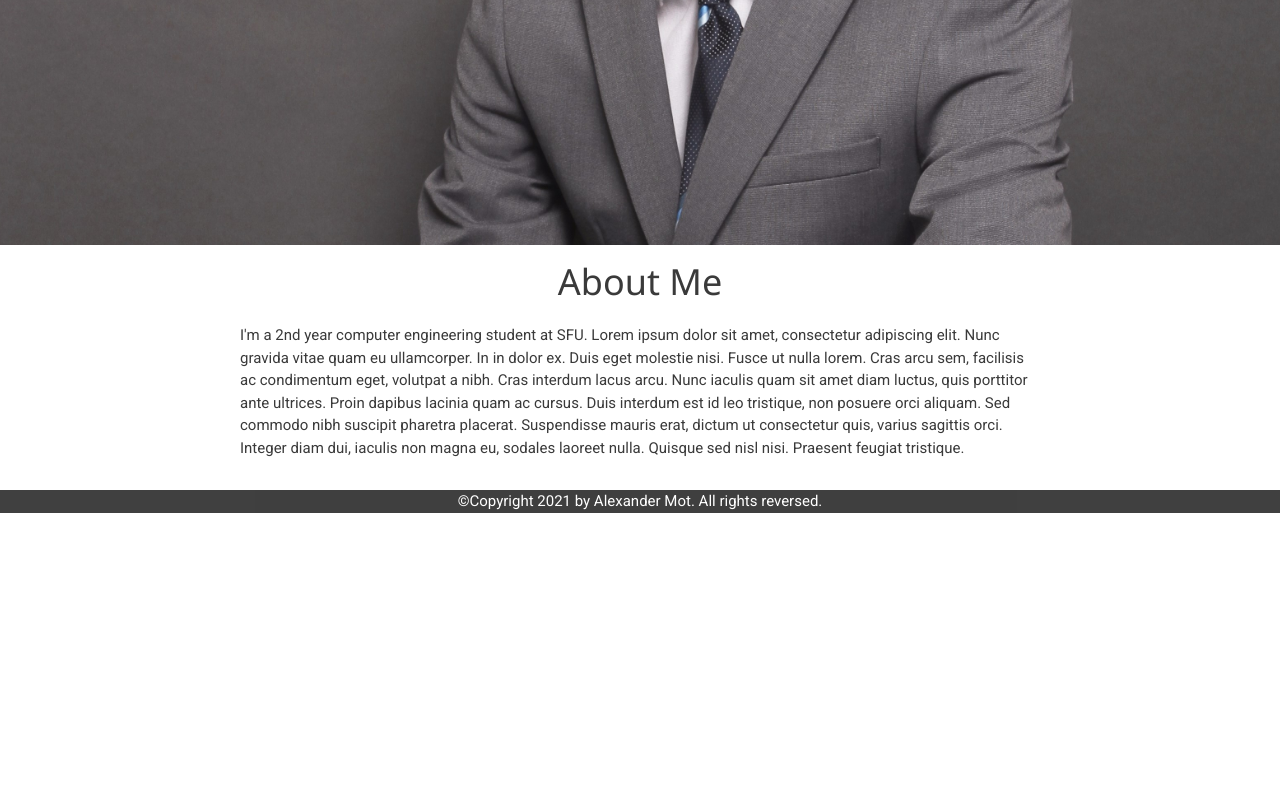
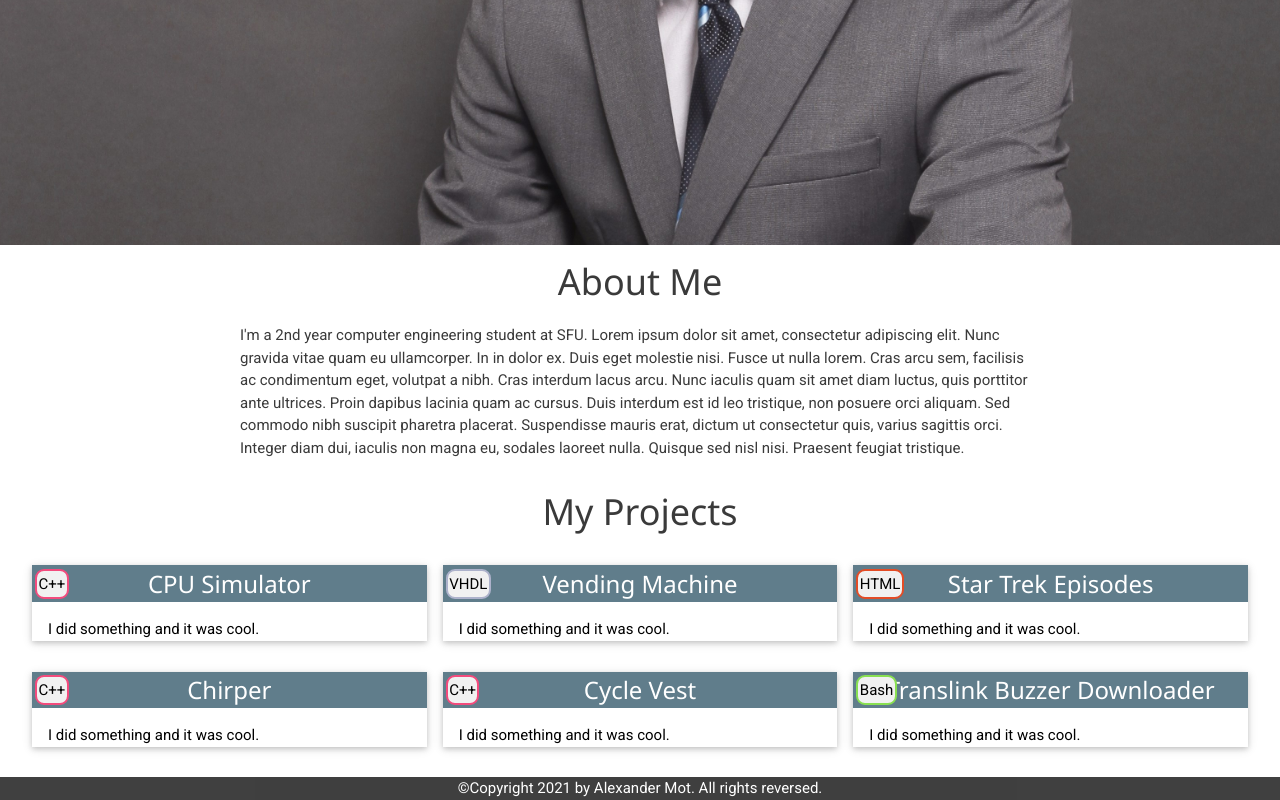
Before and after one commit to amot-dev/amot-dev, a plain HTML site: page public/index.html in a window 1280 px wide. Shown: the part 594-1394 px from the top of the page. Before the commit the page ends 1107 px from the top, so only its background shows below. Drawn offline with nearby package versions, Linux system fonts and the light colour scheme.

Commit message:
Create basic outline for Projects section

```diff
--- a/public/index.html
+++ b/public/index.html
@@ -7,6 +7,7 @@
 		<link rel="stylesheet" href="style.css">
 		<link rel="preconnect" href="https://fonts.gstatic.com">
 		<link href="https://fonts.googleapis.com/css2?family=Roboto&family=Roboto+Condensed&family=Roboto+Slab&display=swap" rel="stylesheet">
+		<script src="script.js"></script>
   	</head>
 	<body>
 
@@ -31,7 +32,55 @@
 		</section>
 
 	  	<section class="w3-container" id="projects">
-
+			<div class="w3-content" style="max-width:800px">
+				<h2 class="w3-container w3-center w3-xxlarge w3-text-dark-gray">My Projects</h2>
+			</div>
+			<div class="w3-row-padding">
+				<div class="w3-third">
+					<div class="w3-card w3-display-container">
+						<h3 class="w3-panel w3-center w3-blue-gray">CPU Simulator</h3>
+						<p class="w3-container">I did something and it was cool.</p>
+						<p class="language w3-display-topleft w3-light-gray">C++</p>
+					</div>
+				</div>
+				<div class="w3-third">
+					<div class="w3-card w3-display-container">
+						<h3 class="w3-panel w3-center w3-blue-gray">Vending Machine</h3>
+						<p class="w3-container">I did something and it was cool.</p>
+						<p class="language w3-display-topleft w3-light-gray">VHDL</p>
+					</div>
+				</div>
+				<div class="w3-third">
+					<div class="w3-card w3-display-container">
+						<h3 class="w3-panel w3-center w3-blue-gray">Star Trek Episodes</h3>
+						<p class="w3-container">I did something and it was cool.</p>
+						<p class="language w3-display-topleft w3-light-gray">HTML</p>
+					</div>
+				</div>
+			</div>
+			<div class="w3-row-padding">
+				<div class="w3-third">
+					<div class="w3-card w3-display-container">
+						<h3 class="w3-panel w3-center w3-blue-gray">Chirper</h3>
+						<p class="w3-container">I did something and it was cool.</p>
+						<p class="language w3-display-topleft w3-light-gray">C++</p>
+					</div>
+				</div>
+				<div class="w3-third">
+					<div class="w3-card w3-display-container">
+						<h3 class="w3-panel w3-center w3-blue-gray">Cycle Vest</h3>
+						<p class="w3-container">I did something and it was cool.</p>
+						<p class="language w3-display-topleft w3-light-gray">C++</p>
+					</div>
+				</div>
+				<div class="w3-third">
+					<div class="w3-card w3-display-container">
+						<h3 class="w3-panel w3-center w3-blue-gray">Translink Buzzer Downloader</h3>
+						<p class="w3-container">I did something and it was cool.</p>
+						<p class="language w3-display-topleft w3-light-gray">Bash</p>
+					</div>
+				</div>
+			</div>
 	  	</section>
 
 	  	<section class="w3-container" id="contact">
--- a/public/script.js
+++ b/public/script.js
@@ -0,0 +1,9 @@
+window.onload = function(){
+	var languages = document.getElementsByClassName("language");
+	for (var i = 0; i < languages.length; i++) {
+		if (languages[i].innerText == "C++") languages[i].style.borderColor = "#f34b7d";
+		if (languages[i].innerText == "VHDL") languages[i].style.borderColor = "#adb2cb";
+		if (languages[i].innerText == "HTML") languages[i].style.borderColor = "#e34c26";
+		if (languages[i].innerText == "Bash") languages[i].style.borderColor = "#89e051";
+	};
+};
--- a/public/style.css
+++ b/public/style.css
@@ -5,6 +5,14 @@
 html, body {
 	margin: 0;
 	padding: 0;
+}
+
+.language {
+	margin: 0.2em;
+	margin-top: 0.25em;
+	padding: 0.1em;
+	border: 0.15em solid;
+	border-radius: 9px;
 }
 
 #home {
```
